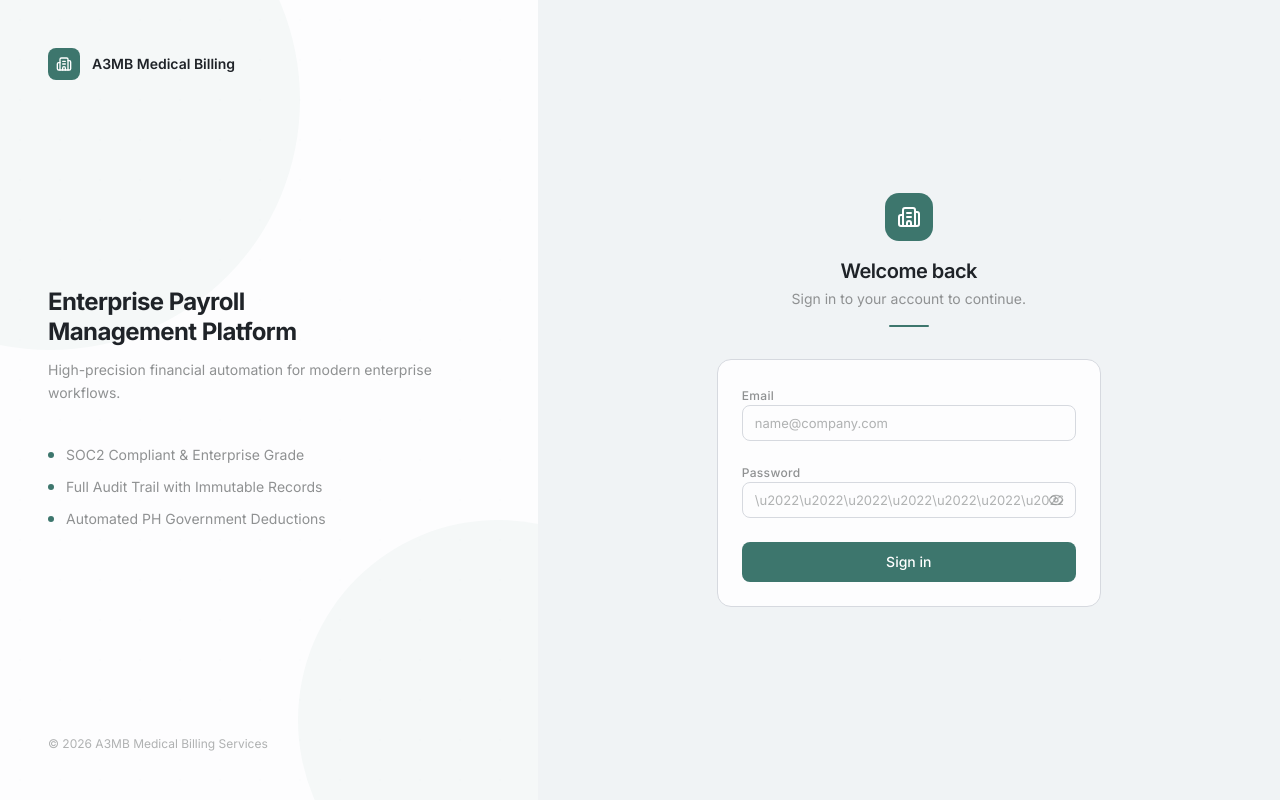
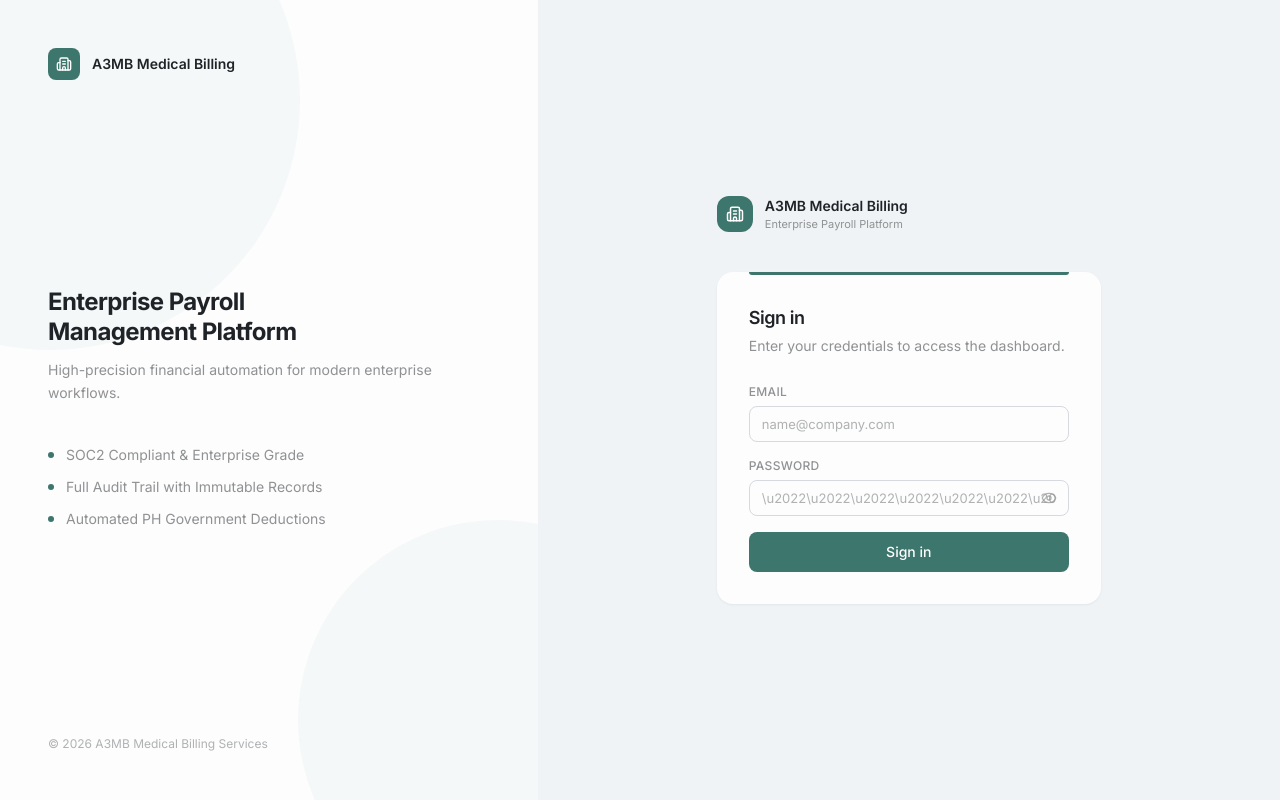
Before and after one commit to Zayt023/Payroll, a Next.js app: page /login in a window 1280 px wide. Built offline with nearby package versions, Linux system fonts and the light colour scheme; no server answers.

Commit message:
Polish right side: teal accent bar card, compact branding, cleaner form

```diff
--- a/src/app/login/page.tsx
+++ b/src/app/login/page.tsx
@@ -12,7 +12,6 @@ function LoginForm() {
   const [password, setPassword] = useState("")
   const [showPassword, setShowPassword] = useState(false)
   const [loading, setLoading] = useState(false)
-  const [focused, setFocused] = useState<"email" | "password" | null>(null)
 
   useEffect(() => {
     if (searchParams.get("error") === "CredentialsSignin") toast.error("Invalid credentials")
@@ -32,36 +31,28 @@ function LoginForm() {
   }
 
   return (
-    <form onSubmit={handleSubmit} className="space-y-5">
-      <div className="space-y-1.5">
-        <label htmlFor="email" className="text-xs font-medium tracking-wide" style={{ color: "var(--text-secondary)" }}>Email</label>
+    <form onSubmit={handleSubmit} className="space-y-4">
+      <div className="form-group">
+        <label htmlFor="email" className="text-xs font-semibold tracking-wide uppercase" style={{ color: "var(--text-secondary)" }}>Email</label>
+        <input id="email" name="email" type="email" value={email} onChange={(e) => setEmail(e.target.value)}
+          placeholder="name@company.com" required autoComplete="email" className="input" />
+      </div>
+
+      <div className="form-group">
+        <label htmlFor="password" className="text-xs font-semibold tracking-wide uppercase" style={{ color: "var(--text-secondary)" }}>Password</label>
         <div className="relative">
-          <input id="email" name="email" type="email" value={email} onChange={(e) => setEmail(e.target.value)}
-            onFocus={() => setFocused("email")} onBlur={() => setFocused(null)}
-            placeholder="name@company.com" required autoComplete="email" className="input h-10" />
-          <div className="absolute bottom-0 left-2 right-2 h-[2px] rounded-full transition-all duration-200"
-            style={{ background: focused === "email" ? "#3d766d" : "transparent", opacity: focused === "email" ? 1 : 0 }} />
+          <input id="password" name="password" type={showPassword ? "text" : "password"} value={password} onChange={(e) => setPassword(e.target.value)}
+            placeholder="\u2022\u2022\u2022\u2022\u2022\u2022\u2022\u2022" required autoComplete="current-password" className="input pr-10" />
+          <button type="button" onClick={() => setShowPassword(!showPassword)}
+            className="absolute right-3 top-1/2 -translate-y-1/2 transition-opacity" style={{ color: "var(--text-muted)" }}>
+            {showPassword ? <EyeOff className="h-4 w-4" /> : <Eye className="h-4 w-4" />}
+          </button>
         </div>
       </div>
 
-      <div className="space-y-1.5">
-        <label htmlFor="password" className="text-xs font-medium tracking-wide" style={{ color: "var(--text-secondary)" }}>Password</label>
-        <div className="relative">
-          <input id="password" name="password" type={showPassword ? "text" : "password"} value={password} onChange={(e) => setPassword(e.target.value)}
-            onFocus={() => setFocused("password")} onBlur={() => setFocused(null)}
-            placeholder="\u2022\u2022\u2022\u2022\u2022\u2022\u2022\u2022" required autoComplete="current-password" className="input h-10 pr-10" />
-          <button type="button" onClick={() => setShowPassword(!showPassword)}
-            className="absolute right-3 top-1/2 -translate-y-1/2" style={{ color: "var(--text-muted)" }}>
-            {showPassword ? <EyeOff className="h-4 w-4" /> : <Eye className="h-4 w-4" />}
-          </button>
-          <div className="absolute bottom-0 left-2 right-2 h-[2px] rounded-full transition-all duration-200"
-            style={{ background: focused === "password" ? "#3d766d" : "transparent", opacity: focused === "password" ? 1 : 0 }} />
-        </div>
-      </div>
-
-      <button type="submit" disabled={loading}
-        className="btn btn-primary btn-lg w-full justify-center text-sm h-10 mt-1">
-        {loading ? <Loader2 className="h-4 w-4 animate-spin" /> : "Sign in"}
+      <button type="submit" disabled={loading} className="btn btn-primary btn-lg w-full justify-center text-sm h-10">
+        {loading && <Loader2 className="h-4 w-4 animate-spin" />}
+        {loading ? "Signing in\u2026" : "Sign in"}
       </button>
     </form>
   )
@@ -69,7 +60,7 @@ function LoginForm() {
 
 export default function LoginPage() {
   return (
-    <div className="flex min-h-screen">
+    <div className="flex min-h-screen" style={{ background: "var(--surface-base)" }}>
       <div className="hidden lg:flex flex-col relative w-[42%] p-12 overflow-hidden" style={{ background: "var(--surface-base)" }}>
         <div className="absolute inset-0 opacity-[0.04]" style={{
           backgroundImage: "radial-gradient(circle at 20px 20px, var(--border-default) 1px, transparent 0)",
@@ -110,17 +101,28 @@ export default function LoginPage() {
       </div>
 
       <div className="flex-1 flex flex-col justify-center items-center p-6 lg:p-12" style={{ background: "var(--surface-sunken)" }}>
-        <div className="w-full max-w-sm animate-in fade-in duration-500">
-          <div className="text-center mb-8">
-            <div className="inline-flex h-12 w-12 items-center justify-center rounded-xl mb-4" style={{ background: "#3d766d", color: "#fff" }}>
-              <Building2 className="h-6 w-6" />
+        <div className="w-full max-w-sm">
+          <div className="flex items-center gap-3 mb-10">
+            <div className="flex h-9 w-9 items-center justify-center rounded-lg" style={{ background: "#3d766d", color: "#fff" }}>
+              <Building2 className="h-[18px] w-[18px]" />
             </div>
-            <h2 className="text-xl font-semibold tracking-tight" style={{ color: "var(--text-primary)" }}>Welcome back</h2>
-            <p className="text-sm mt-1" style={{ color: "var(--text-secondary)" }}>Sign in to your account to continue.</p>
-            <div className="mx-auto mt-4 w-10 h-0.5 rounded-full" style={{ background: "#3d766d" }} />
+            <div>
+              <div className="text-sm font-semibold" style={{ color: "var(--text-primary)" }}>A3MB Medical Billing</div>
+              <div className="text-[11px]" style={{ color: "var(--text-secondary)" }}>Enterprise Payroll Platform</div>
+            </div>
           </div>
 
-          <div className="rounded-xl p-6" style={{ background: "var(--surface-base)", border: "1px solid var(--border-default)" }}>
+          <div className="relative rounded-2xl p-8" style={{
+            background: "var(--surface-base)",
+            boxShadow: "0 1px 3px rgba(0,0,0,0.04), 0 1px 2px rgba(0,0,0,0.02)"
+          }}>
+            <div className="absolute top-0 left-8 right-8 h-[3px] rounded-b-full" style={{ background: "#3d766d" }} />
+
+            <div className="mb-7">
+              <h2 className="text-lg font-semibold tracking-tight" style={{ color: "var(--text-primary)" }}>Sign in</h2>
+              <p className="text-sm mt-1" style={{ color: "var(--text-secondary)" }}>Enter your credentials to access the dashboard.</p>
+            </div>
+
             <Suspense fallback={null}>
               <LoginForm />
             </Suspense>
```
